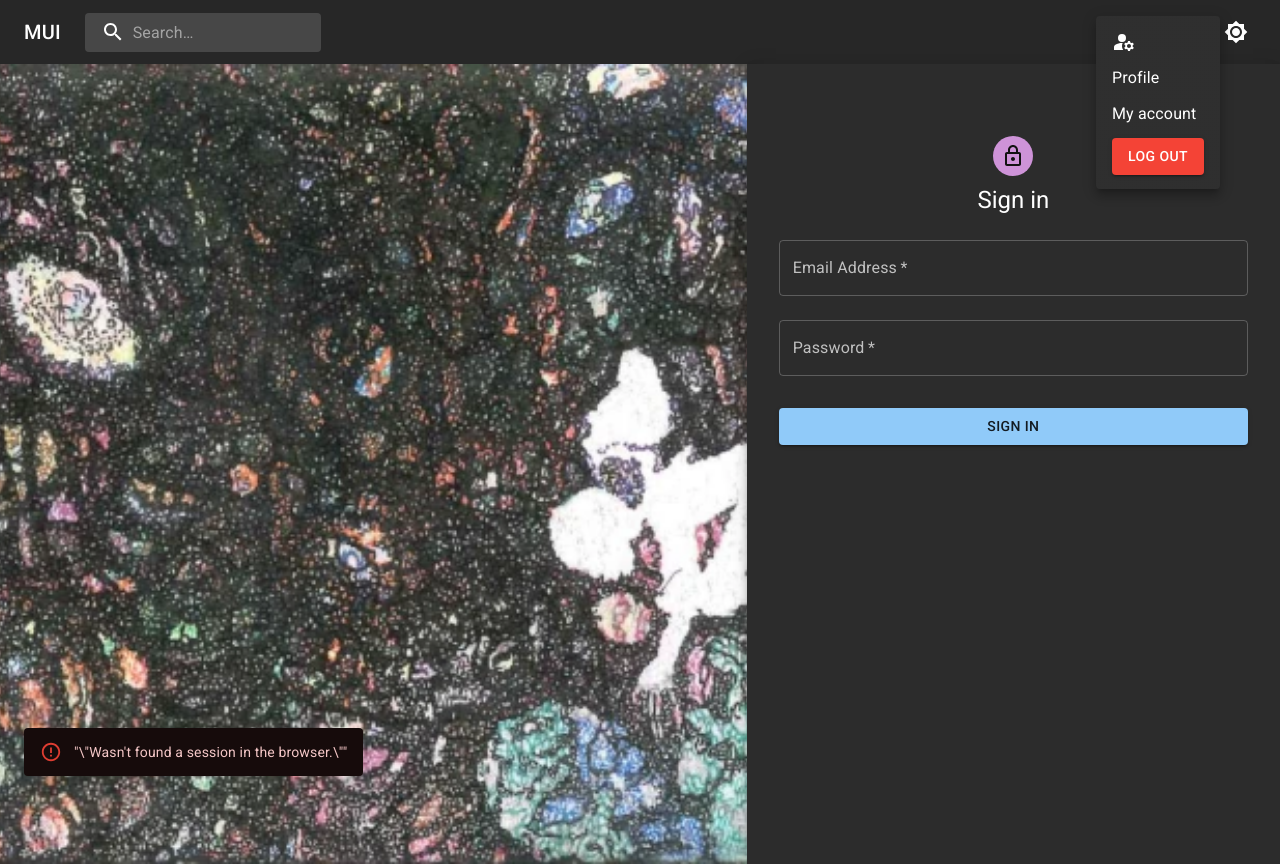
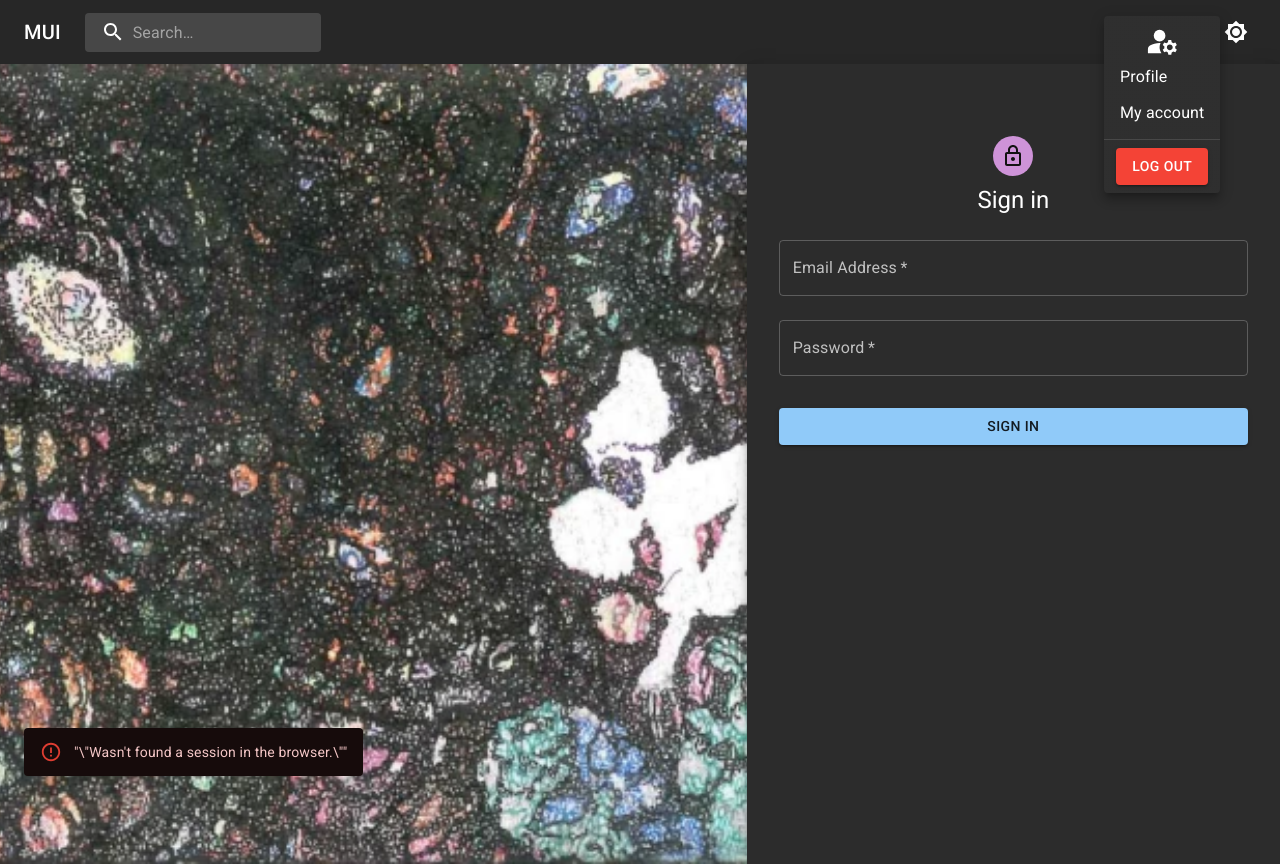
Before and after one commit to videnacry/prueba, a React (Create React App) app: page / in a window 1280 px wide. Both pictures are taken after a click on the button 1196 px from the left and 32 px from the top of the page. Built offline with nearby package versions, Linux system fonts and the light colour scheme.

Commit message:
disparse header from app.tsx to features/basic folder, theme change action passed by props, search and account menu buttons still without functionality except for logout

```diff
--- a/src/App.tsx
+++ b/src/App.tsx
@@ -1,18 +1,14 @@
 import React, { useCallback, useEffect, useMemo } from "react";
-import {
-  createBrowserRouter,
-  RouterProvider,
-} from "react-router-dom";
+import { createBrowserRouter, RouterProvider } from "react-router-dom";
+
 import { useAppDispatch } from "./app/hooks";
+import { init } from "./features/complex/login/loginSlice";
 
-import { AppBar, Box, createTheme, IconButton, ThemeProvider, Toolbar, Typography, InputBase, Menu, MenuItem, Button } from "@mui/material";
-import { styled, alpha } from '@mui/material/styles';
-import { Brightness4, Brightness7, AccountCircle, Search as SearchIcon, ManageAccounts  } from '@mui/icons-material';
+import { createTheme, ThemeProvider } from "@mui/material/styles";
 
 import Login from "./features/complex/login/Login";
-import { init, logout } from "./features/complex/login/loginSlice";
-
 import Users from "./features/complex/users/Index";
+import Header from "./features/basic/header/Index";
 
 import "./App.css";
 import "@fontsource/roboto/300.css";
@@ -20,63 +16,29 @@ import "@fontsource/roboto/400.css";
 import "@fontsource/roboto/500.css";
 import "@fontsource/roboto/700.css";
 
-
-const Search = styled('div')(({ theme }) => ({
-  position: 'relative',
-  borderRadius: theme.shape.borderRadius,
-  backgroundColor: alpha(theme.palette.common.white, 0.15),
-  '&:hover': {
-    backgroundColor: alpha(theme.palette.common.white, 0.25),
-  },
-  marginRight: theme.spacing(2),
-  marginLeft: 0,
-  width: '100%',
-  [theme.breakpoints.up('sm')]: {
-    marginLeft: theme.spacing(3),
-    width: 'auto',
-  },
-}));
-
-const SearchIconWrapper = styled('div')(({ theme }) => ({
-  padding: theme.spacing(0, 2),
-  height: '100%',
-  position: 'absolute',
-  pointerEvents: 'none',
-  display: 'flex',
-  alignItems: 'center',
-  justifyContent: 'center',
-}));
-
-const StyledInputBase = styled(InputBase)(({ theme }) => ({
-  color: 'inherit',
-  '& .MuiInputBase-input': {
-    padding: theme.spacing(1, 1, 1, 0),
-    // vertical padding + font size from searchIcon
-    paddingLeft: `calc(1em + ${theme.spacing(4)})`,
-    transition: theme.transitions.create('width'),
-    width: '100%',
-    [theme.breakpoints.up('md')]: {
-      width: '20ch',
-    },
-  },
-}));
-
-const initThemeMode:'light'|'dark' = 'dark';
+const initThemeMode: "light" | "dark" = "dark";
 
 function App(): JSX.Element {
-
   const [themeMode, setThemeMode] = React.useState(initThemeMode);
 
-  const theme = useMemo( () => createTheme({
-    palette: {
-      mode: themeMode,
-    },
-  }), [themeMode]);
-  const toggleThemeMode = useCallback( () => { setThemeMode(mode => mode === 'dark' ? 'light' : 'dark'); }, []);
+  const theme = useMemo(
+    () =>
+      createTheme({
+        palette: {
+          mode: themeMode,
+        },
+      }),
+    [themeMode],
+  );
+  const toggleThemeMode = useCallback(() => {
+    setThemeMode((mode) => (mode === "dark" ? "light" : "dark"));
+  }, []);
 
   const dispatch = useAppDispatch();
   useEffect(() => {
-    dispatch(init()).catch((e: any) => { alert(JSON.stringify(e)); });
+    dispatch(init()).catch((e: any) => {
+      alert(JSON.stringify(e));
+    });
   }, []);
 
   const router = createBrowserRouter([
@@ -94,90 +56,9 @@ function App(): JSX.Element {
     },
   ]);
 
-  const [anchorEl, setAnchorEl] = React.useState<null | HTMLElement>(null);
-  const isMenuOpen = Boolean(anchorEl);
-  const handleProfileMenuOpen = (event: React.MouseEvent<HTMLElement>): void => {
-    setAnchorEl(event.currentTarget);
-  };
-  const handleMenuClose = (): void => {
-    setAnchorEl(null);
-  };
-
-  const menuId = 'primary-search-account-menu';
-  const renderMenu = (
-    <Menu
-      anchorEl={anchorEl}
-      anchorOrigin={{
-        vertical: 'top',
-        horizontal: 'right',
-      }}
-      id={menuId}
-      keepMounted
-      transformOrigin={{
-        vertical: 'top',
-        horizontal: 'right',
-      }}
-      open={isMenuOpen}
-      onClose={handleMenuClose}
-    >
-      <MenuItem>
-          <ManageAccounts />
-      </MenuItem>
-      <MenuItem onClick={handleMenuClose}>Profile</MenuItem>
-      <MenuItem onClick={handleMenuClose}>My account</MenuItem>
-      <MenuItem>
-        <Button variant="contained" color="error" onClick={() => { dispatch(logout()); }}>
-          Log out
-        </Button>
-      </MenuItem>
-    </Menu>
-  );
-
   return (
     <ThemeProvider theme={theme}>
-      <Box sx={{ flexGrow: 1 }}>
-      <AppBar position="static">
-        <Toolbar>
-          <Typography
-            variant="h6"
-            noWrap
-            component="div"
-            sx={{ display: { xs: 'none', sm: 'block' } }}
-          >
-            MUI
-          </Typography>
-          <Search>
-            <SearchIconWrapper>
-              <SearchIcon />
-            </SearchIconWrapper>
-            <StyledInputBase
-              placeholder="Search…"
-              inputProps={{ 'aria-label': 'search' }}
-            />
-          </Search>
-          <Box sx={{ flexGrow: 1 }} />
-          <Box sx={{ display: { xs: 'flex' } }}>
-            <IconButton
-              size="large"
-              edge="end"
-              aria-label="account of current user"
-              aria-controls={menuId}
-              aria-haspopup="true"
-              onClick={handleProfileMenuOpen}
-              color="inherit"
-            >
-              <AccountCircle />
-            </IconButton>
-          </Box>
-          <Box sx={{ display: { xs: 'flex' } }}>
-            <IconButton sx={{ ml: 1 }} onClick={toggleThemeMode} color="inherit">
-              {themeMode === 'dark' ? <Brightness7 /> : <Brightness4 />}
-            </IconButton>
-          </Box>
-        </Toolbar>
-      </AppBar>
-      {renderMenu}
-    </Box>
+      <Header toggleThemeMode={toggleThemeMode} themeMode={themeMode} />
       <RouterProvider router={router} />
     </ThemeProvider>
   );
--- /dev/null
+++ b/src/features/basic/header/Search.tsx
@@ -0,0 +1,62 @@
+import React from "react";
+
+import { styled, alpha } from "@mui/material/styles";
+import InputBase from "@mui/material/InputBase";
+
+import SearchIcon from "@mui/icons-material/Search";
+
+const Search = (): JSX.Element => {
+  const Search = styled("div")(({ theme }) => ({
+    position: "relative",
+    borderRadius: theme.shape.borderRadius,
+    backgroundColor: alpha(theme.palette.common.white, 0.15),
+    "&:hover": {
+      backgroundColor: alpha(theme.palette.common.white, 0.25),
+    },
+    marginRight: theme.spacing(2),
+    marginLeft: 0,
+    width: "100%",
+    [theme.breakpoints.up("sm")]: {
+      marginLeft: theme.spacing(3),
+      width: "auto",
+    },
+  }));
+
+  const SearchIconWrapper = styled("div")(({ theme }) => ({
+    padding: theme.spacing(0, 2),
+    height: "100%",
+    position: "absolute",
+    pointerEvents: "none",
+    display: "flex",
+    alignItems: "center",
+    justifyContent: "center",
+  }));
+
+  const StyledInputBase = styled(InputBase)(({ theme }) => ({
+    color: "inherit",
+    "& .MuiInputBase-input": {
+      padding: theme.spacing(1, 1, 1, 0),
+      // vertical padding + font size from searchIcon
+      paddingLeft: `calc(1em + ${theme.spacing(4)})`,
+      transition: theme.transitions.create("width"),
+      width: "100%",
+      [theme.breakpoints.up("md")]: {
+        width: "20ch",
+      },
+    },
+  }));
+
+  return (
+    <Search>
+      <SearchIconWrapper>
+        <SearchIcon />
+      </SearchIconWrapper>
+      <StyledInputBase
+        placeholder="Search…"
+        inputProps={{ "aria-label": "search" }}
+      />
+    </Search>
+  );
+};
+
+export default Search;
--- a/src/features/basic/header/index.tsx
+++ b/src/features/basic/header/index.tsx
@@ -0,0 +1,52 @@
+import React from "react";
+
+import Box from "@mui/material/Box";
+import AppBar from "@mui/material/AppBar";
+import Toolbar from "@mui/material/Toolbar";
+import Typography from "@mui/material/Typography";
+import IconButton from "@mui/material/IconButton";
+
+import Brightness7 from "@mui/icons-material/Brightness7";
+import Brightness4 from "@mui/icons-material/Brightness4";
+
+import Account from "./menu/Account";
+import Search from "./Search";
+
+const Header = ({
+  toggleThemeMode,
+  themeMode,
+}: {
+  toggleThemeMode: any;
+  themeMode: any;
+}): JSX.Element => {
+  return (
+    <Box sx={{ flexGrow: 1 }}>
+      <AppBar position="static">
+        <Toolbar>
+          <Typography
+            variant="h6"
+            noWrap
+            component="div"
+            sx={{ display: { xs: "none", sm: "block" } }}
+          >
+            MUI
+          </Typography>
+          <Search />
+          <Box sx={{ flexGrow: 1 }} />
+          <Account />
+          <Box sx={{ display: { xs: "flex" } }}>
+            <IconButton
+              sx={{ ml: 1 }}
+              onClick={toggleThemeMode}
+              color="inherit"
+            >
+              {themeMode === "dark" ? <Brightness7 /> : <Brightness4 />}
+            </IconButton>
+          </Box>
+        </Toolbar>
+      </AppBar>
+    </Box>
+  );
+};
+
+export default Header;
--- a/src/features/basic/header/menu/account.tsx
+++ b/src/features/basic/header/menu/account.tsx
@@ -0,0 +1,84 @@
+import React from "react";
+
+import Box from "@mui/material/Box";
+import IconButton from "@mui/material/IconButton";
+import Menu from "@mui/material/Menu";
+import Divider from "@mui/material/Divider";
+import MenuItem from "@mui/material/MenuItem";
+import Button from "@mui/material/Button";
+
+import AccountCircle from "@mui/icons-material/AccountCircle";
+import ManageAccounts from "@mui/icons-material/ManageAccounts";
+import { logout } from "../../../complex/login/loginSlice";
+import { useAppDispatch } from "../../../../app/hooks";
+
+const Account = (): JSX.Element => {
+  const dispatch = useAppDispatch();
+
+  const [anchorEl, setAnchorEl] = React.useState<null | HTMLElement>(null);
+  const isMenuOpen = Boolean(anchorEl);
+  const handleProfileMenuOpen = (
+    event: React.MouseEvent<HTMLElement>,
+  ): void => {
+    setAnchorEl(event.currentTarget);
+  };
+  const handleMenuClose = (): void => {
+    setAnchorEl(null);
+  };
+
+  const menuId = "primary-search-account-menu";
+
+  return (
+    <>
+      <Box sx={{ display: { xs: "flex" } }}>
+        <IconButton
+          size="large"
+          edge="end"
+          aria-label="account of current user"
+          aria-controls={menuId}
+          aria-haspopup="true"
+          onClick={handleProfileMenuOpen}
+          color="inherit"
+        >
+          <AccountCircle />
+        </IconButton>
+      </Box>
+      <Menu
+        onClick={handleMenuClose}
+        anchorEl={anchorEl}
+        anchorOrigin={{
+          vertical: "top",
+          horizontal: "right",
+        }}
+        id={menuId}
+        keepMounted
+        transformOrigin={{
+          vertical: "top",
+          horizontal: "right",
+        }}
+        open={isMenuOpen}
+        onClose={handleMenuClose}
+      >
+        <Box sx={{ display: "flex", justifyContent: "center" }}>
+          <ManageAccounts fontSize="large" />
+        </Box>
+        <MenuItem>Profile</MenuItem>
+        <MenuItem>My account</MenuItem>
+        <Divider />
+        <Box sx={{ display: "flex", justifyContent: "center" }}>
+          <Button
+            variant="contained"
+            color="error"
+            onClick={() => {
+              dispatch(logout());
+            }}
+          >
+            Log out
+          </Button>
+        </Box>
+      </Menu>
+    </>
+  );
+};
+
+export default Account;
```
